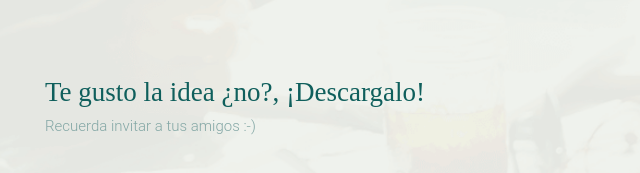
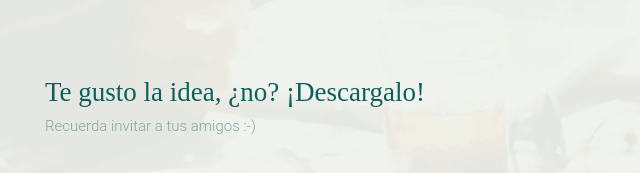
Before and after one commit to FourLeavesTechnology/FLTechnology, a plain HTML site: page pricing.html in a window 1280 px wide. Shown: the part 1901-2074 px from the top of the page, 25-665 px from the left. Drawn offline with Linux system fonts and the light colour scheme; files that its build step writes are made by us from their sources; files whose address does not match are found by name; a web font is replaced by a local one.

Commit message:
Update pricing.html

```diff
--- a/pricing.html
+++ b/pricing.html
@@ -173,7 +173,7 @@
                 <div class="row">
                     <div class="col-md-6 col-sm-6">
                         <div class="single_like">
-                            <h2>Te gusto la idea ¿no?, ¡Descargalo! </h2>
+                            <h2>Te gusto la idea, ¿no? ¡Descargalo! </h2>
                             <p>Recuerda invitar a tus amigos :-)</p>
                         </div>
                     </div>
```
